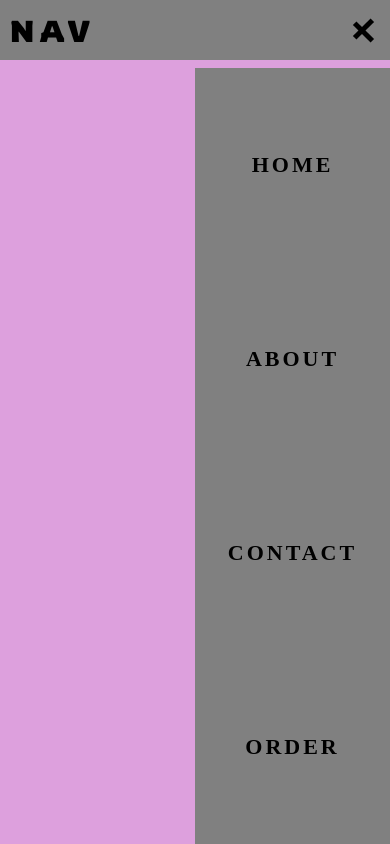
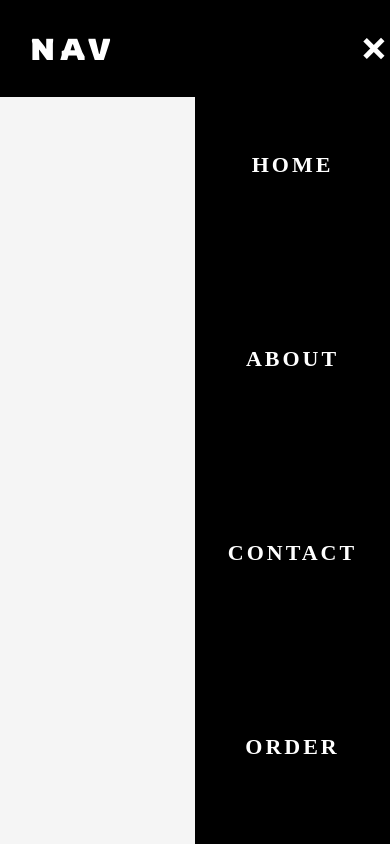
Before and after one commit to 616bqwerty/html-css-javascript_basics, a plain HTML site: page navbar_basics/navbar.html in a window 390 px wide. Both pictures are taken after a click on the element 360 px from the left and 30 px from the top of the page. Drawn offline with Linux system fonts and the light colour scheme.

Commit message:
Changed appearance
Changed the color scheme and added padding to .logo class for min-width of 698px.

```diff
--- a/navbar_basics/navbar.css
+++ b/navbar_basics/navbar.css
@@ -5,25 +5,26 @@
 }
 
 body{
-    background:plum;
+    background: whitesmoke;
 }
 
 nav{
     list-style: none;
     align-items: center;
-    background: grey;
+    background: black;
     min-height: 60px;
     display: flex;
     justify-content: space-around;
 }
 
 .logo{
-    color: black;
+    color: white;
     font-family: 'Rowdies', cursive;
     text-transform: uppercase;
     letter-spacing: 5px;
     font-size: 30px;
     width: 30%;
+    margin: 30px;
 }
 
 .nav-links{
@@ -44,7 +45,7 @@ nav{
 
 .nav-links a{
     text-decoration: none;
-    color: black;
+    color: white;
     text-transform: uppercase;
     font-weight: bolder;
     font-size: 22px;
@@ -65,10 +66,10 @@ nav{
     width: 25px;
     height: 5px;
     margin: 5px 5px 5px 10px;
-    background-color: black;
+    background-color: white;
 }
 
-@media screen and (max-width:1024px){
+@media screen and (min-width:698px){
     .nav-links{
         display: flex;
         justify-content: space-around;
@@ -90,7 +91,7 @@ nav{
         right: 0px;
         height: 92vh;
         top: 8vh;
-        background: gray;
+        background: black;
         display: flex;
         flex-direction: column;
         align-items: center;
@@ -134,7 +135,7 @@ nav{
 }
 
 .toggle .line1{
-    transform: rotateZ(-45deg) translate(-6px,6px);
+    transform: rotateZ(-45deg) translate(-6px,6px) translateY(2px);
 }
 
 .toggle .line2{
@@ -142,5 +143,5 @@ nav{
 }
 
 .toggle .line3{
-    transform: rotateZ(45deg) translate(-6px,-6px);
+    transform: rotateZ(45deg) translate(-6px,-6px) translateY(-2px);
 }
```
